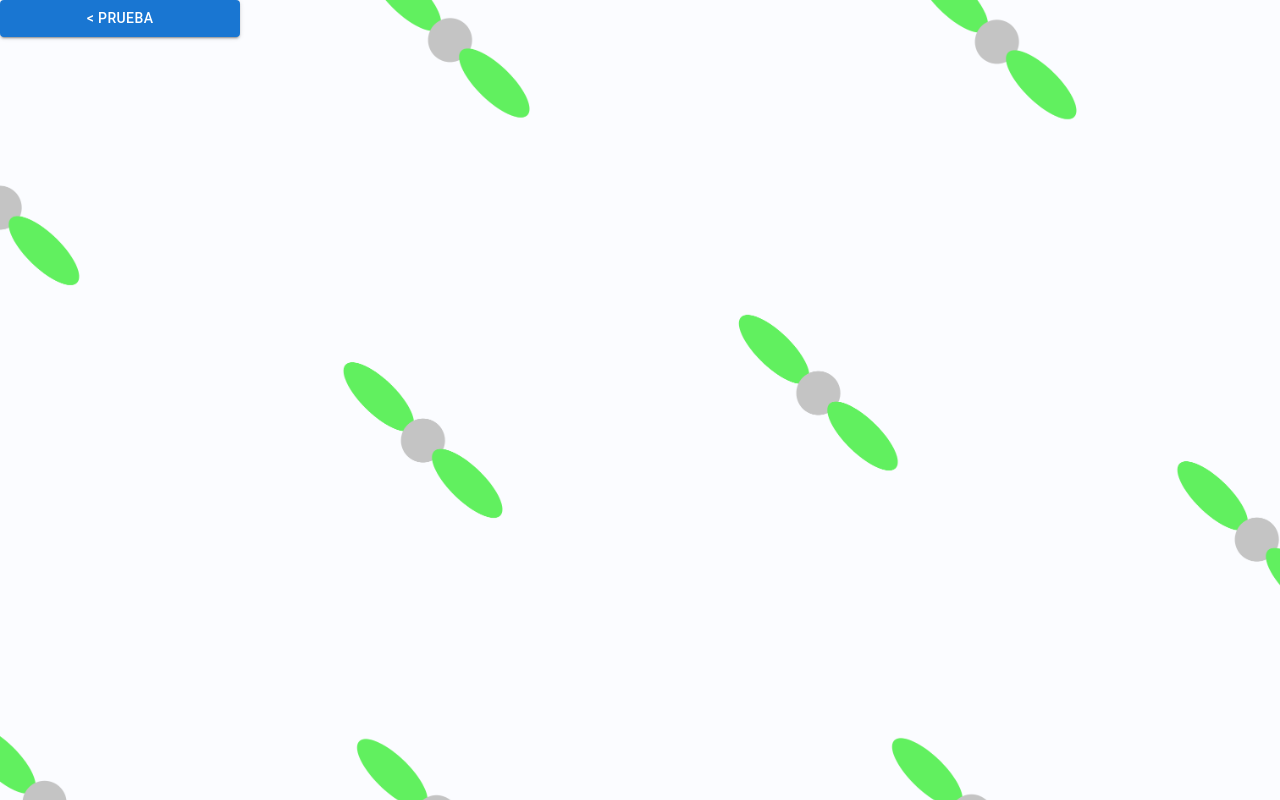
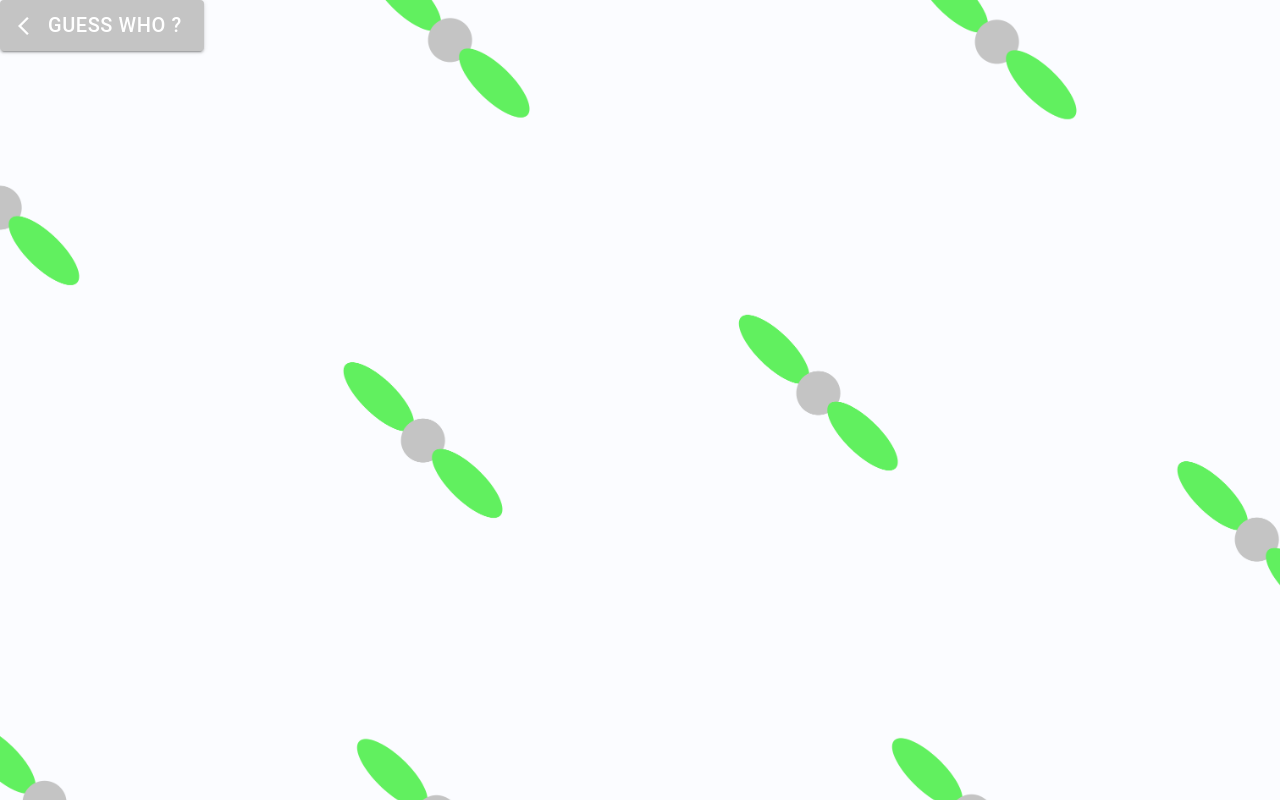
Before and after one commit to Nito1309/guessWho, a React (Create React App) app: page /creategame in a window 1280 px wide. Built offline with nearby package versions, Linux system fonts and the light colour scheme.

Commit message:
back button

```diff
--- a/src/components/CreateGame.jsx
+++ b/src/components/CreateGame.jsx
@@ -4,7 +4,7 @@ import BackButton from "./form-components/BackButton";
 function CreateGame(){
     return(
         <div id="parent" className='w-full h-screen bg-background-create-game bg-cover'>
-            <BackButton text={'Prueba'} navigate='/'></BackButton>
+            <BackButton text={'Guess who ?'} bgcolor='#C4C4C4' navigate='/'></BackButton>
         </div>
     )
 }
--- a/src/components/form-components/BackButton.jsx
+++ b/src/components/form-components/BackButton.jsx
@@ -1,8 +1,10 @@
 import React from "react";
 import { Button } from "@mui/material";
 import { Link } from 'react-router-dom';
+import ArrowBackIosIcon from '@mui/icons-material/ArrowBackIos';
+import { fontSize } from "@mui/system";
 
-const BackButton = ({text,navigate='' }) => {
+const BackButton = ({text,navigate='' , bgcolor}) => {
     // const ColorButton = styled(Button)<ButtonProps>(({ theme }) => ({
     //     color: theme.palette.getContrastText(purple[500]),
     //     backgroundColor: purple[500],
@@ -14,7 +16,12 @@ const BackButton = ({text,navigate='' }) => {
     if (navigate!=''){
     return(
         <Link to={navigate}>
-        <Button className='w-60'  variant="contained" >{`<  ${text}`}</Button>
+        <Button className='w-30 h-18' size="large"  variant="contained" startIcon={<ArrowBackIosIcon/>}
+        sx={{ bgcolor: bgcolor , fontSize: '20px',
+        '&:hover': {
+            backgroundColor: 'white',
+          },}}>{text}</Button>
+
         </Link>
     )
     } else {
```
